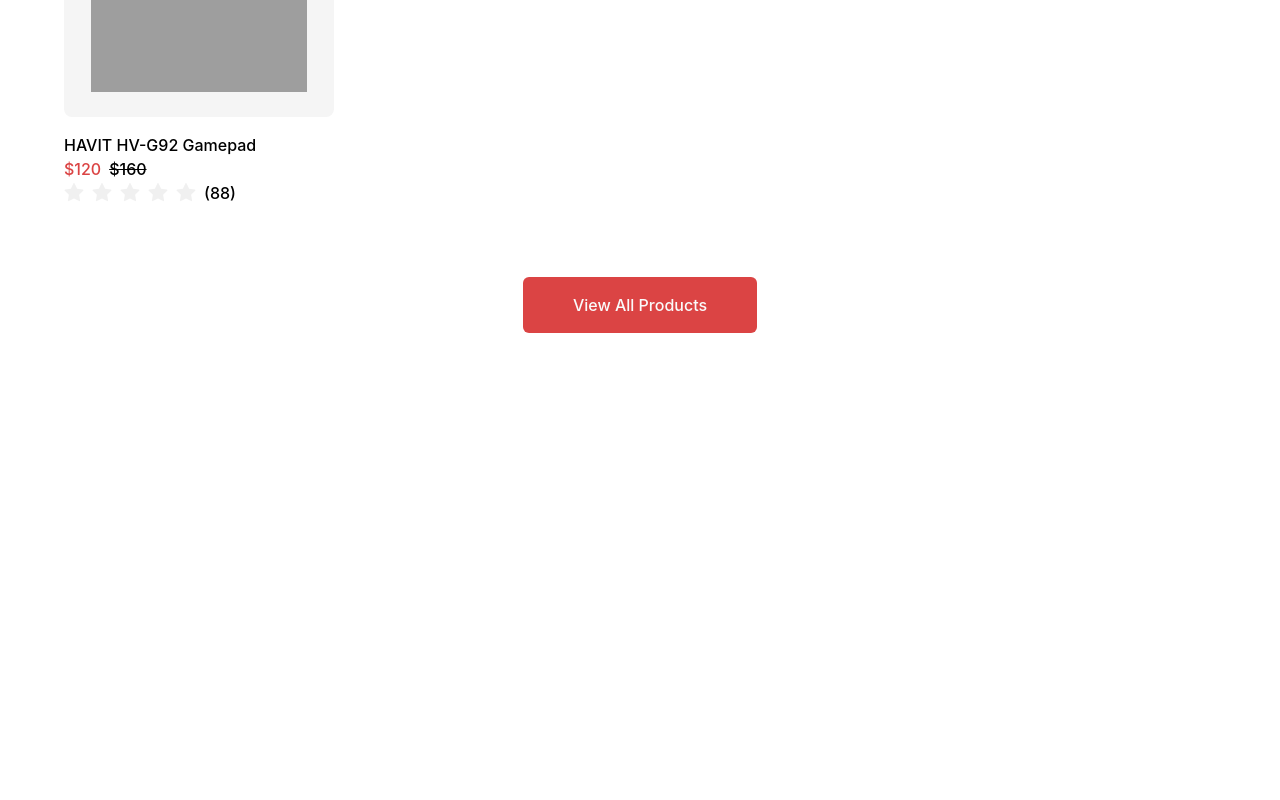
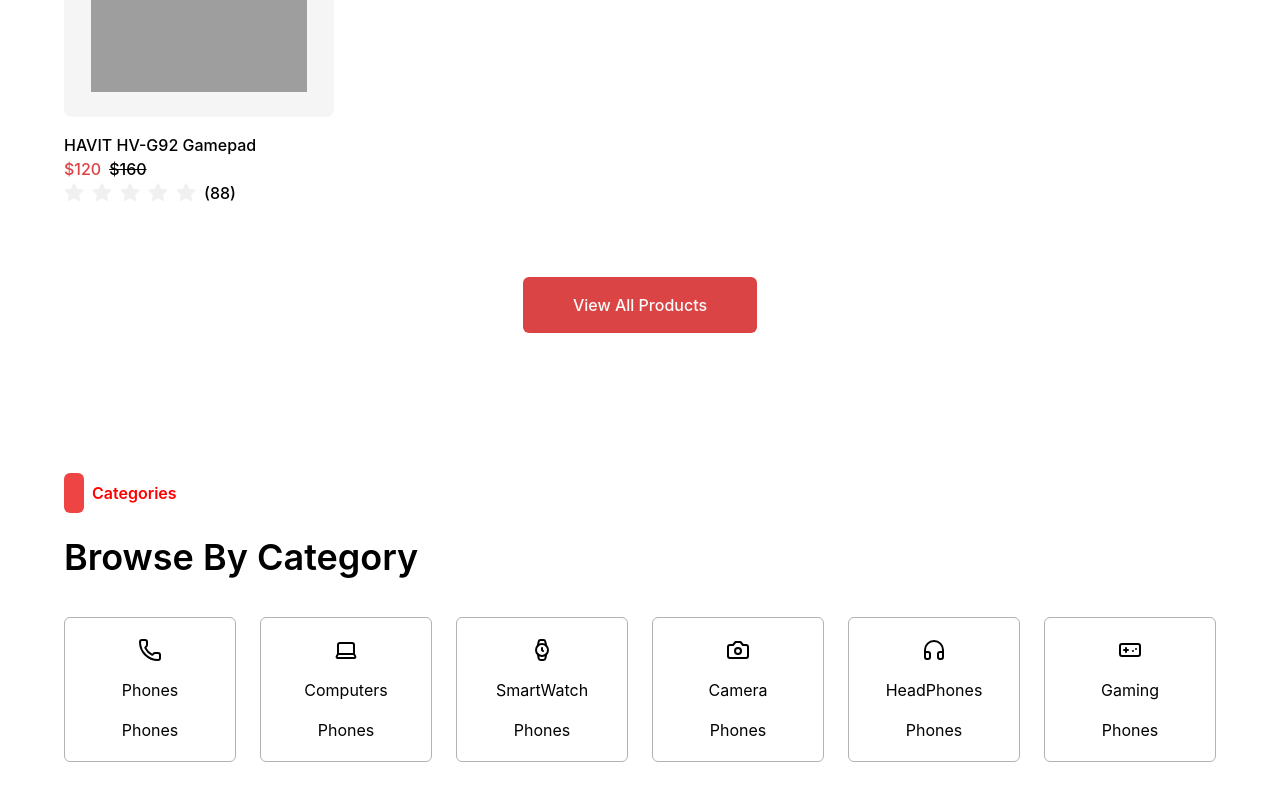
Before and after one commit to azambembem/CodeBridge, a React (Vite) app: page / in a window 1280 px wide. Shown: the part 1348-2148 px from the top of the page. Before the commit the page ends 1741 px from the top, so only its background shows below. Built offline with nearby package versions, Linux system fonts and the light colour scheme; grey boxes are pictures that could not be loaded.

Commit message:
categories commit

```diff
--- /dev/null
+++ b/src/components/home/customs/category-set/customs/header/index.tsx
@@ -0,0 +1,17 @@
+const Header = () => {
+  return (
+    <div className="flex flex-col gap-6">
+      <div className="flex items-center gap-2">
+        <div className="w-5 h-10 bg-red-500 rounded-md" />
+        <h3 className="text-base font-semibold text-[red]">Categories</h3>
+      </div>
+      <div className="flex items-center justify-between">
+        <div className="flex items-end gap-8">
+          <h1 className="text-4xl font-semibold">Browse By Category</h1>
+        </div>
+      </div>
+    </div>
+  );
+};
+
+export default Header;
--- /dev/null
+++ b/src/components/home/customs/category-set/customs/mapping_second/customs/card/index.tsx
@@ -0,0 +1,22 @@
+// import { type LucideProps, Phone } from "lucide-react"; // bu yerda {} ichida type beilgani uchun faqat bittasiga type tegishli
+import type { FC, ForwardRefExoticComponent, RefAttributes } from "react"; // yani bu yerda type tashqarida bulganligi uchun {} ichidagi hammasiga tasiq qiladi.
+import type { LucideProps } from "lucide-react";
+
+type CardProps = {
+  icon: ForwardRefExoticComponent<
+    Omit<LucideProps, "ref"> & RefAttributes<SVGAElement>
+  >;
+  title: string;
+};
+const Card: FC<CardProps> = (props) => {
+  const { icon: Icon } = props;
+  return (
+    <div className="h-[145px] w-full flex flex-col gap-4 items-center justify-center border border-solid border-[#0000004D] rounded-md">
+      <Icon />
+      {props.title}
+      <h3 className="text-base">Phones</h3>
+    </div>
+  );
+};
+
+export default Card;
--- /dev/null
+++ b/src/components/home/customs/category-set/customs/mapping_second/index.tsx
@@ -0,0 +1,26 @@
+import {
+  Camera,
+  GamepadIcon,
+  Headphones,
+  Laptop,
+  Phone,
+  Watch
+} from "lucide-react";
+import Card from "./customs/card";
+
+const MappingSecond = () => {
+  return (
+    <div className="flex flex-col items-center mb-[60px]">
+      <div className=" w-full mt-[40px] grid grid-cols-6 gap-6">
+        <Card icon={Phone} title="Phones" />
+        <Card icon={Laptop} title="Computers" />
+        <Card icon={Watch} title="SmartWatch" />
+        <Card icon={Camera} title="Camera" />
+        <Card icon={Headphones} title="HeadPhones" />
+        <Card icon={GamepadIcon} title="Gaming" />
+      </div>
+    </div>
+  );
+};
+
+export default MappingSecond;
--- /dev/null
+++ b/src/components/home/customs/category-set/index.tsx
@@ -0,0 +1,13 @@
+import Header from "./customs/header";
+import MappingSecond from "./customs/mapping_second";
+
+const CategorySet = () => {
+  return (
+    <div className="mt-[140px] w-[90%] m-auto">
+      <Header />
+      <MappingSecond />
+    </div>
+  );
+};
+
+export default CategorySet;
--- a/src/components/home/index.tsx
+++ b/src/components/home/index.tsx
@@ -1,4 +1,5 @@
 import Categories from "./customs/categories";
+import CategorySet from "./customs/category-set";
 import Flayer from "./customs/flayer";
 import Today from "./customs/today";
 
@@ -11,6 +12,7 @@ const Home = () => {
         <Flayer />
       </div>
       <Today />
+      <CategorySet />
     </div>
   );
 };
```
